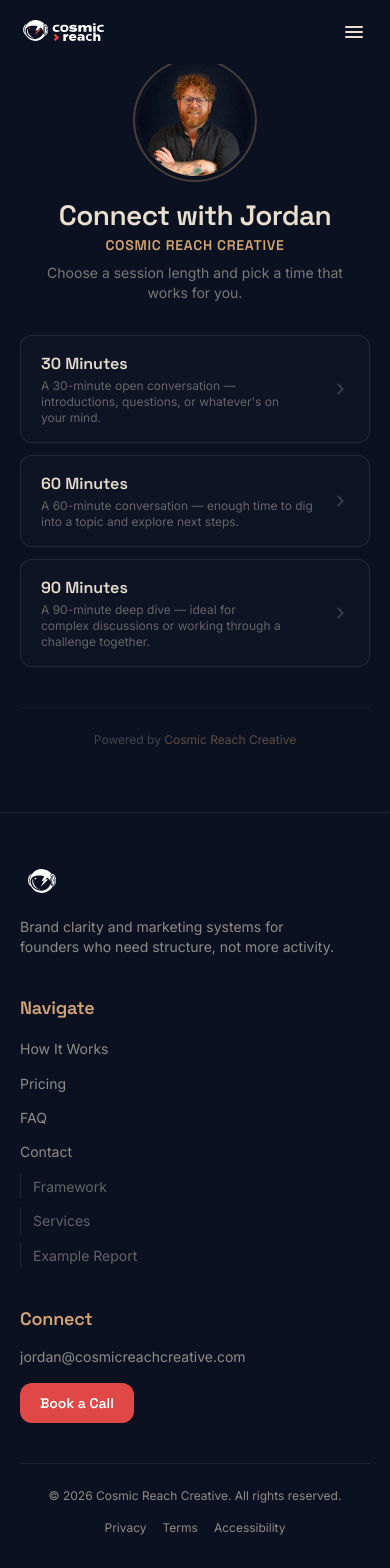
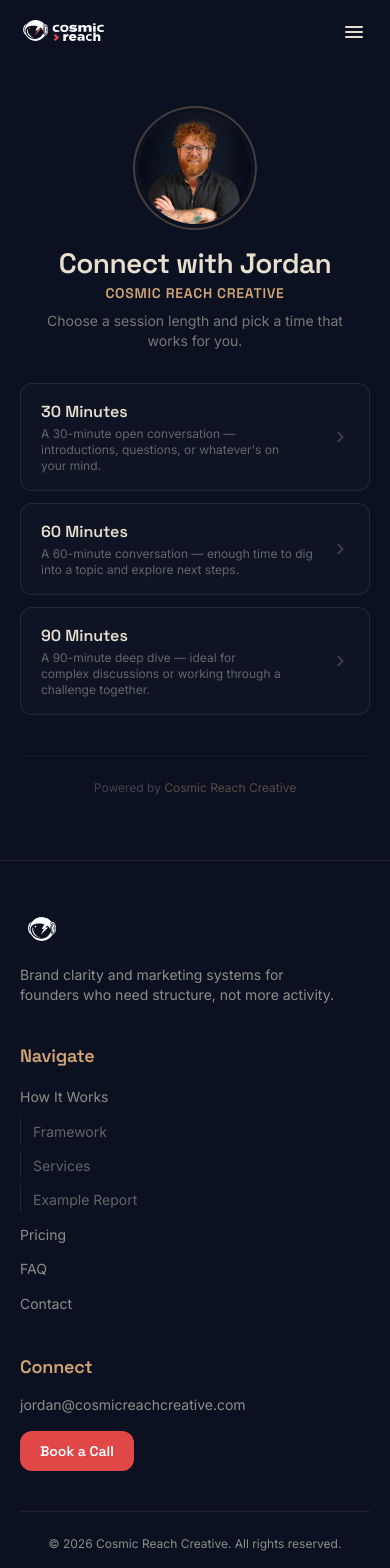
Before and after one commit to jordanknight1992-dotcom/cosmic-reach-creative, a Next.js app: page /connect in a window 390 px wide. Shown: the top 1568 px of the page. Built offline with nearby package versions, Linux system fonts and the light colour scheme.

Commit message:
Fix mobile header overlap on /connect and footer nav ordering - Add top padding to connect page so headshot clears fixed header on mobile - Nest Framework/Services/Example Report under How It Works in footer nav   instead of appearing after Contact

```diff
--- a/src/app/connect/page.tsx
+++ b/src/app/connect/page.tsx
@@ -17,7 +17,7 @@
   return (
     <main id="main-content">
       <section className="min-h-[80vh] flex items-center justify-center">
-        <div className="mx-auto max-w-md px-5 sm:px-6 py-16 sm:py-24 text-center">
+        <div className="mx-auto max-w-md px-5 sm:px-6 pt-28 sm:pt-32 pb-16 sm:pb-24 text-center">
           {/* Headshot */}
           <div className="relative w-28 h-28 mx-auto mb-6 rounded-full overflow-hidden ring-2 ring-copper/30 ring-offset-4 ring-offset-deep-space">
             <Image
--- a/src/components/Footer.tsx
+++ b/src/components/Footer.tsx
@@ -37,17 +37,21 @@
                     >
                       {item.label}
                     </Link>
-                  </li>
-                ))}
-                {/* How It Works sub-pages */}
-                {siteConfig.howItWorksDropdown.map((item) => (
-                  <li key={item.href} className="pl-3 border-l border-starlight/10">
-                    <Link
-                      href={item.href}
-                      className="text-sm text-starlight/40 hover:text-copper transition-colors duration-[var(--duration-fast)]"
-                    >
-                      {item.label}
-                    </Link>
+                    {/* Nest How It Works sub-pages directly under their parent */}
+                    {item.href === "/how-it-works" && (
+                      <ul className="mt-2 space-y-2">
+                        {siteConfig.howItWorksDropdown.map((sub) => (
+                          <li key={sub.href} className="pl-3 border-l border-starlight/10">
+                            <Link
+                              href={sub.href}
+                              className="text-sm text-starlight/40 hover:text-copper transition-colors duration-[var(--duration-fast)]"
+                            >
+                              {sub.label}
+                            </Link>
+                          </li>
+                        ))}
+                      </ul>
+                    )}
                   </li>
                 ))}
               </ul>
```
